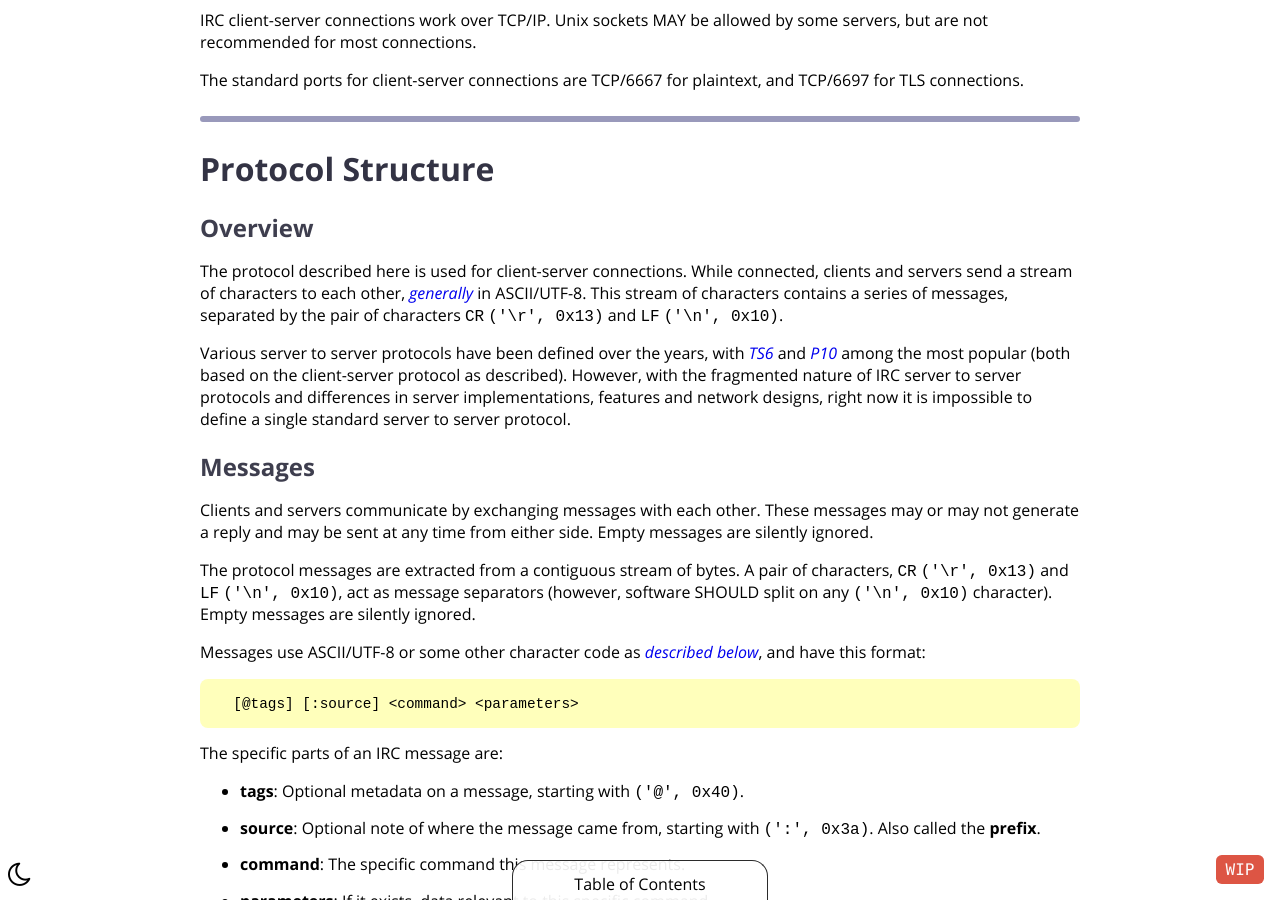
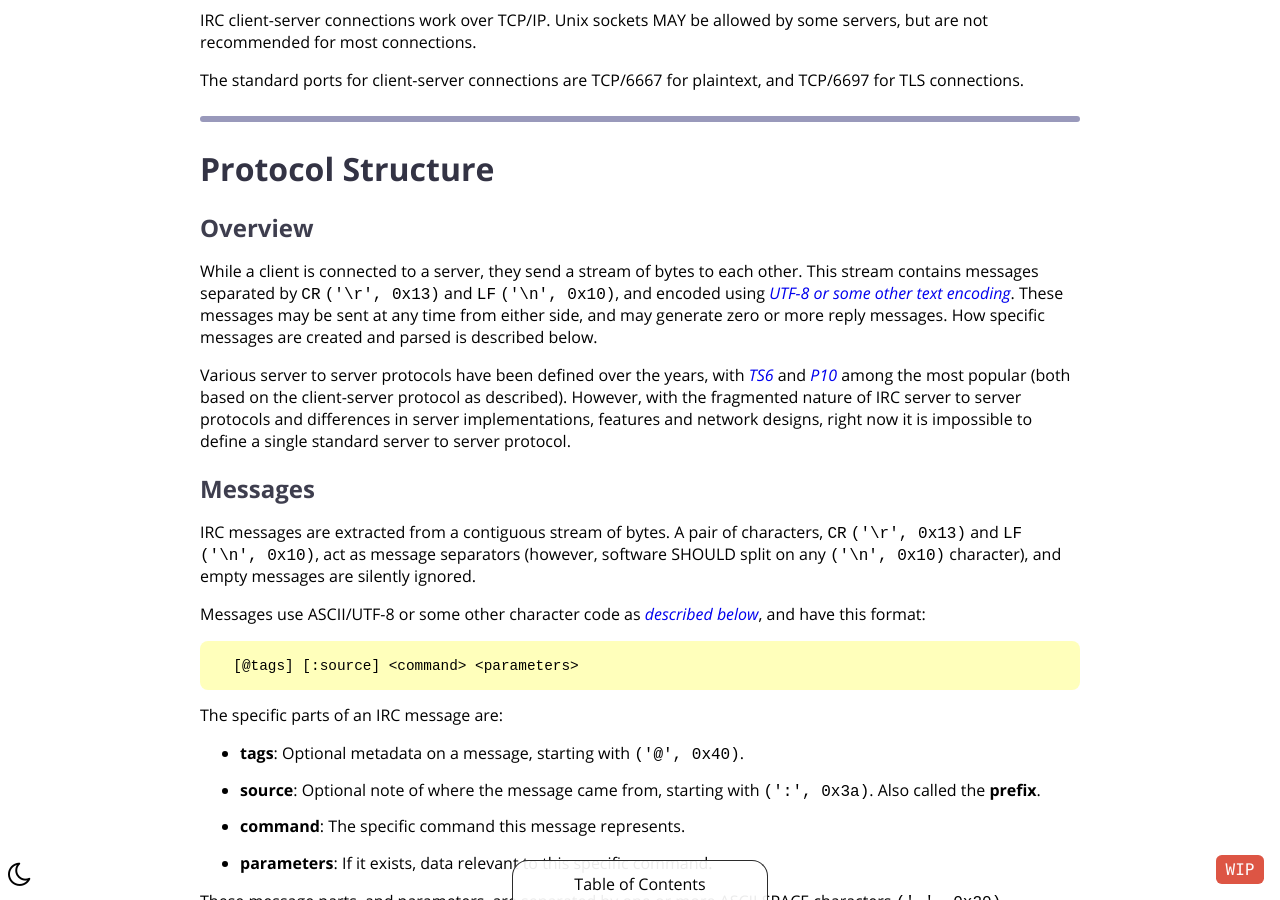
Before and after one commit to ircdocs/modern-irc, a Jekyll site: the page built from index.md, in a window 1280 px wide and 900 px high, scrolled down 6516 px. Built offline with Jekyll 4.4.1, drawn with Linux system fonts in a browser that asks for light colours.

Commit message:
modern: Betterise bleh

```diff
--- a/index.md
+++ b/index.md
@@ -240,16 +240,14 @@ The standard ports for client-server connections are TCP/6667 for plaintext, and
 
 ## Overview
 
-The protocol described here is used for client-server connections. While connected, clients and servers send a stream of characters to each other, [generally](#character-codes) in ASCII/UTF-8. This stream of characters contains a series of messages, separated by the pair of characters `CR` `('\r', 0x13)` and `LF` `('\n', 0x10)`.
+While a client is connected to a server, they send a stream of bytes to each other. This stream contains messages separated by `CR` `('\r', 0x13)` and `LF` `('\n', 0x10)`, and encoded using [UTF-8 or some other text encoding](#character-codes). These messages may be sent at any time from either side, and may generate zero or more reply messages. How specific messages are created and parsed is described below.
 
 Various server to server protocols have been defined over the years, with [TS6](https://github.com/grawity/irc-docs/blob/725a1f05b85d7a935986ae4f49b058e9b67e7ce9/server/ts6.txt) and [P10](http://web.mit.edu/klmitch/Sipb/devel/src/ircu2.10.11/doc/p10.html) among the most popular (both based on the client-server protocol as described). However, with the fragmented nature of IRC server to server protocols and differences in server implementations, features and network designs, right now it is impossible to define a single standard server to server protocol.
 
 
 ## Messages
 
-Clients and servers communicate by exchanging messages with each other. These messages may or may not generate a reply and may be sent at any time from either side.  Empty messages are silently ignored.
-
-The protocol messages are extracted from a contiguous stream of bytes. A pair of characters, `CR` `('\r', 0x13)` and `LF` `('\n', 0x10)`, act as message separators (however, software SHOULD split on any `('\n', 0x10)` character). Empty messages are silently ignored.
+IRC messages are extracted from a contiguous stream of bytes. A pair of characters, `CR` `('\r', 0x13)` and `LF` `('\n', 0x10)`, act as message separators (however, software SHOULD split on any `('\n', 0x10)` character), and empty messages are silently ignored.
 
 Messages use ASCII/UTF-8 or some other character code as [described below](#character-codes), and have this format:
 
```
